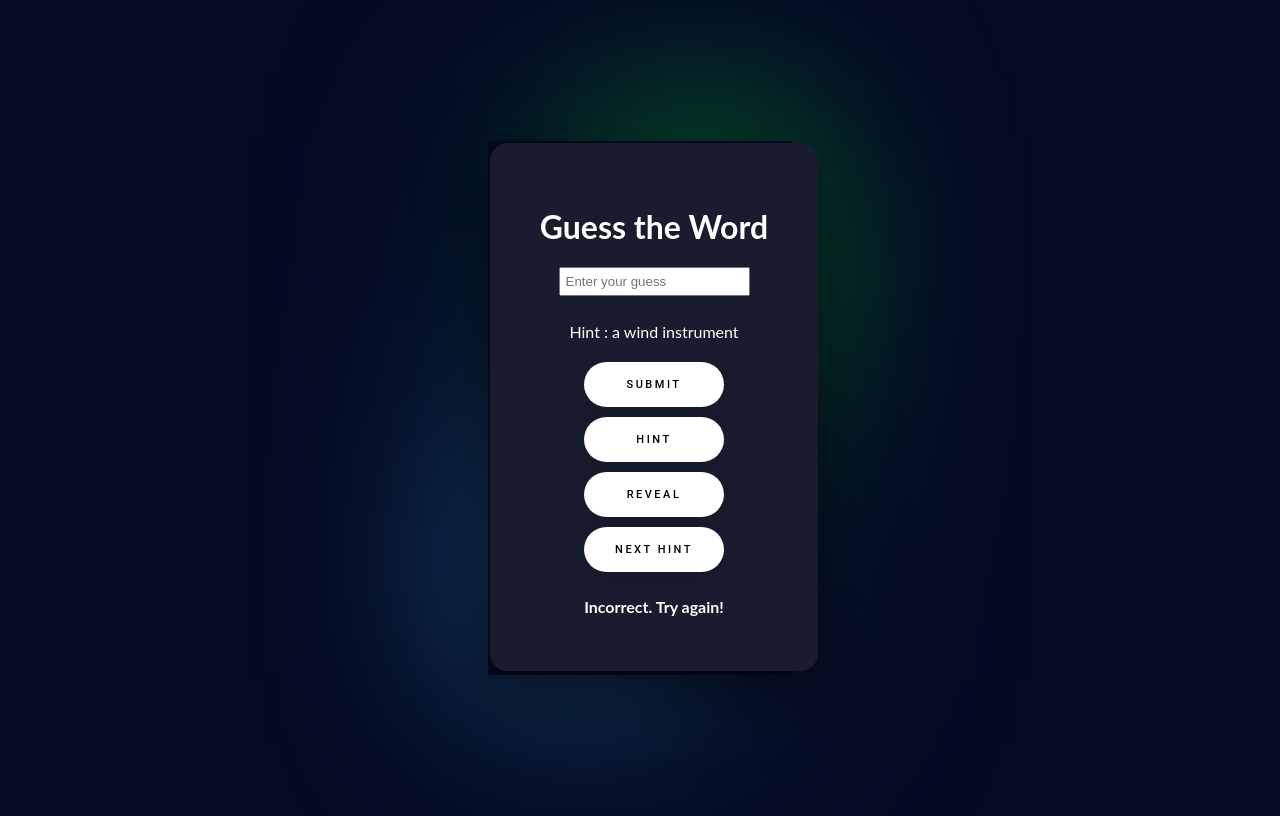
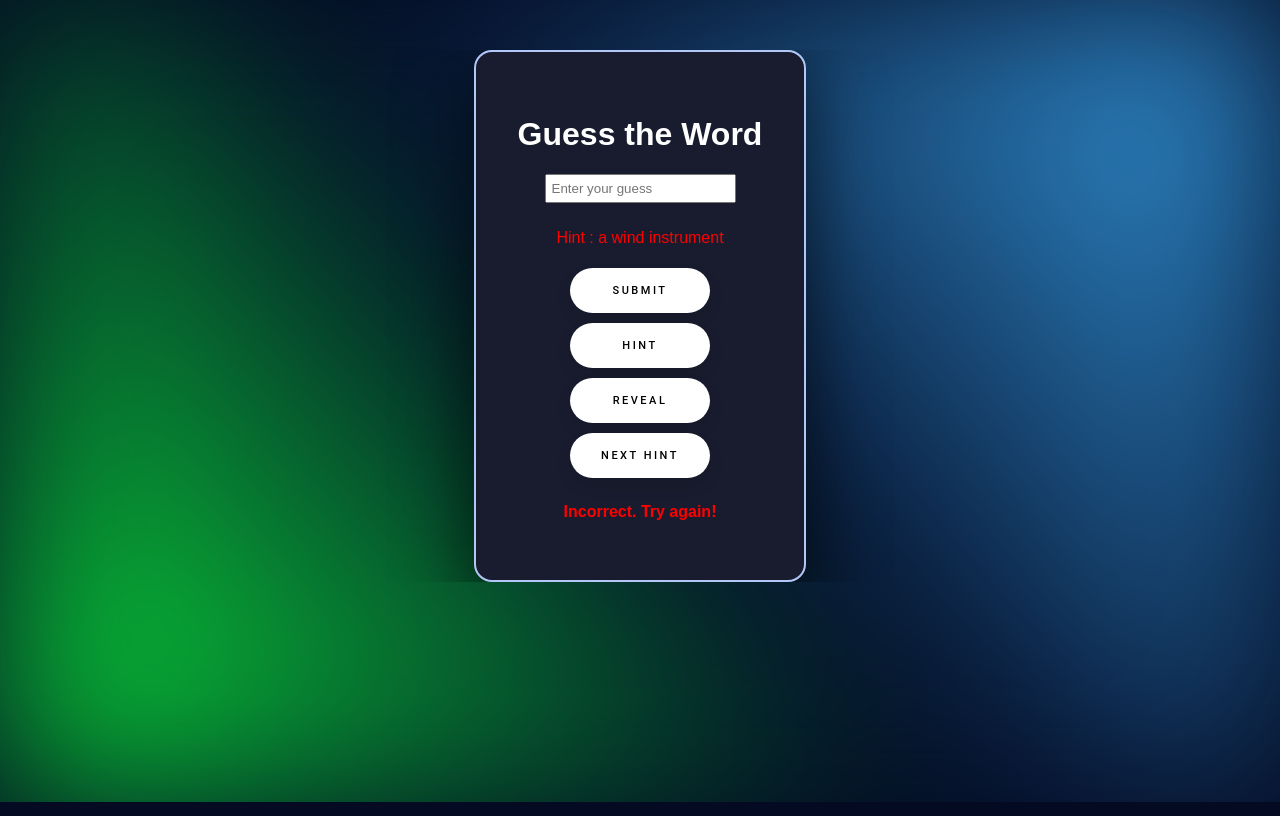
Before and after one commit to Anusha806/Game, a plain HTML site: page guessword.html in a window 1280 px wide. Both pictures are taken after typing "Sample" into the empty fields and a click on the button "SUBMIT". Drawn offline with Linux system fonts and the light colour scheme.

Commit message:
version 2

```diff
--- a/guessword.css
+++ b/guessword.css
@@ -1,13 +1,23 @@
+:root{
+    --deep: #054fb9;
+    --dark: #0461cf;
+    --light-deep: hsl(210, 100%, 45%);
+    --fade: #b3c7f7 ;
+    --add-task:#6bb4f1;
+
+  }
+
+
 body {
     font-family: Arial, sans-serif;
-    background-color: #000000 !important;
+    background: #040a22!important;
+    overflow: hidden;
+
 }
 
-.container {
-    max-width: 600px;
-    margin: 50px auto;
-    text-align: center;
-}
+
+
+
 
 h1 {
     color: #ffffff;
@@ -18,16 +28,20 @@ h1 {
     align-items: center;
     margin-top: 50px;
     margin-bottom: 50px;
+    overflow-y: hidden;
+    overflow: hidden;
+
     }
 .app{
         width: 300px;
         height: 500px;
-        border: 4px solid var(--light-dark);
+        border: 2px solid var(--fade);
         background-color: #181C2E;
         border-radius: 8px;
         padding: 14px;
         overflow-y: scroll;
         border-radius: 18px;
+        overflow: hidden;
 
         /* box-shadow: rgb(38, 57, 77) 0px 20px 30px -10px; */
 
@@ -35,7 +49,78 @@ h1 {
     }
     .app::-webkit-scrollbar{
         width: 0 !important;
+        /* scroll:; */
       }
+
+
+.card {
+    /* position: relative; */
+
+    width: 300px;
+    height: 530px;
+    color: red;
+
+
+    .glass {
+      /* position: absolute; */
+      top: 0;
+      left: 0;
+      width: 100%;
+      height: 400%;
+      background: rgba(255, 255, 255, 0.1);
+    }
+
+    &::before,
+    &::after {
+      position: absolute;
+      content: "";
+      top: -2px;
+      left: -2px;
+      right: -2px;
+      bottom: -2px;
+    }
+
+    &::before {
+      z-index: -1;
+      /* background: #040a22!important; */
+    }
+
+    &::after {
+      --gradientColor1: #09ec3a;
+      --gradientColor2: #040c27;
+      --gradientColor3: #37a5ee;
+      z-index: -2;
+      background: linear-gradient(
+        50deg,
+        var(--gradientColor1),
+        var(--gradientColor2),
+        var(--gradientColor3)
+      );
+
+      filter: blur(90px);
+      animation: glow 9s linear infinite;
+    }
+
+    .card-body {
+      padding: 20px;
+      color: white;
+    }
+  }
+
+  @keyframes glow {
+    1000% {
+      --gradientColor1: rgba(9, 236, 58, 0.6);
+      --gradientColor2: rgba(4, 12, 39, 0.6);
+      --gradientColor3: rgba(55, 165, 238, 0.6);
+    }
+  }
+
+  .container {
+    width: 300px;
+    height: 500px;
+    margin: 50px auto;
+    text-align: center;
+}
 
 
 #wordDisplay {
@@ -97,13 +182,13 @@ button {
     background-color: #2EE59D;
     box-shadow: 0px 15px 20px rgba(46, 229, 157, 0.4);
     color: #fff;
-    transform: translateY(-7px);
+    transform: translateY(-2px);
   }
   #resetBtn:hover {
     background-color: #2EE59D;
     box-shadow: 0px 15px 20px rgba(46, 229, 157, 0.4);
     color: #fff;
-    transform: translateY(-7px);
+    transform: translateY(-2px);
   }
 
   .result {
@@ -118,72 +203,9 @@ button {
 }
 
 
-@import url(https://fonts.googleapis.com/css?family=Lato);
-body {
-  display: flex;
-  height: 100vh;
-  justify-content: center;
-  align-items: center;
-  font-family: Lato, sans-serif;
-  background: #040a22!important;
-}
-
-.card {
-  position: relative;
-
-  width: 300px;
-  height: 530px;
-  color: white;
-
-  .glass {
-    position: absolute;
-    top: 0;
-    left: 0;
-    width: 100%;
-    height: 400%;
-    background: rgba(255, 255, 255, 0.1);
+.correct {
+    color: rgb(21, 205, 21);
   }
-
-  &::before,
-  &::after {
-    position: absolute;
-    content: "";
-    top: -2px;
-    left: -2px;
-    right: -2px;
-    bottom: -2px;
+  .incorrect {
+    color: red;
   }
-
-  &::before {
-    z-index: -1;
-    background: #040a22!important;
-  }
-
-  &::after {
-    --gradientColor1: #09ec3a;
-    --gradientColor2: #040c27;
-    --gradientColor3: #37a5ee;
-    z-index: -2;
-    background: linear-gradient(
-      235deg,
-      var(--gradientColor1),
-      var(--gradientColor2),
-      var(--gradientColor3)
-    );
-    filter: blur(100px);
-    animation: glow 9s linear infinite;
-  }
-
-  .card-body {
-    padding: 20px;
-    color: white;
-  }
-}
-
-@keyframes glow {
-  1000% {
-    --gradientColor1: rgba(9, 236, 58, 0.6);
-    --gradientColor2: rgba(4, 12, 39, 0.6);
-    --gradientColor3: rgba(55, 165, 238, 0.6);
-  }
-}
--- a/guessword.html
+++ b/guessword.html
@@ -10,8 +10,8 @@
 <body>
 
     <div class="block">
-        <div class="card">
         <div class="app">
+            <div class="card">
     <div class="container">
         <h1>Guess the Word</h1>
 
--- a/guessword.js
+++ b/guessword.js
@@ -27,11 +27,13 @@ submitButton.addEventListener('click', () => {
     const isCorrect = wordList.some((wordObject) => wordObject.word === userGuess);
     if (isCorrect) {
       resultElement.textContent = 'Correct!';
-      resultElement.classList.add('show');
+      resultElement.classList.remove('incorrect');
+      resultElement.classList.add('correct', 'show');
       randomWord();
     } else {
-      resultElement.textContent = 'Incorrect. Try again!';
-      resultElement.classList.add('show');
+    resultElement.textContent = 'Incorrect. Try again!';
+    resultElement.classList.remove('correct');
+    resultElement.classList.add('incorrect', 'show');
     }
     guessInputElement.value = '';
   });
@@ -76,3 +78,14 @@ CSS.registerProperty({
   inherits: true,
   initialValue: "#37a5ee"
 });
+
+
+const allButtons = document.querySelectorAll('button');
+allButtons.forEach(button => {
+  if (button !== submitButton) {
+    button.addEventListener('click', () => {
+      resultElement.classList.remove('correct');
+      resultElement.classList.add('incorrect');
+    });
+  }
+});
--- a/index.css
+++ b/index.css
@@ -23,6 +23,8 @@
     font-family: sans-serif;
     background-color: #040a22 !important;
     height: 100vh;
+    overflow: hidden;
+
   }
   .block{
   display: flex;
@@ -30,6 +32,8 @@
   align-items: center;
   margin-top: 50px;
   margin-bottom: 50px;
+  overflow: hidden;
+
   }
   .app{
     width: 300px;
@@ -38,7 +42,8 @@
     background-color: #040a22;
     border-radius: 10px;
     padding: 14px;
-    overflow-y: scroll;
+    overflow: hidden;
+    /* overflow-y: scroll; */
     border-radius: 10px;
 
     /* box-shadow: rgb(38, 57, 77) 0px 20px 30px -10px; */
@@ -71,8 +76,8 @@
       &:before{
         bottom:-1px;
         right:-1px;
-        border-bottom:2px solid rgb(255, 255, 255);
-		border-right:2px solid rgb(255, 255, 255);
+        border-bottom:4px solid rgb(240, 240, 19);
+		border-right:4px solid rgb(239, 228, 32);
   }
 	&:hover{
 		border-top-right-radius:0px;
@@ -120,7 +125,7 @@ body {
 
   width: 300px;
   height: 530px;
-  color: white;
+
 
   .glass {
     position: absolute;
@@ -163,7 +168,7 @@ body {
 
   .card-body {
     padding: 20px;
-    color: white;
+
   }
 }
 
```
